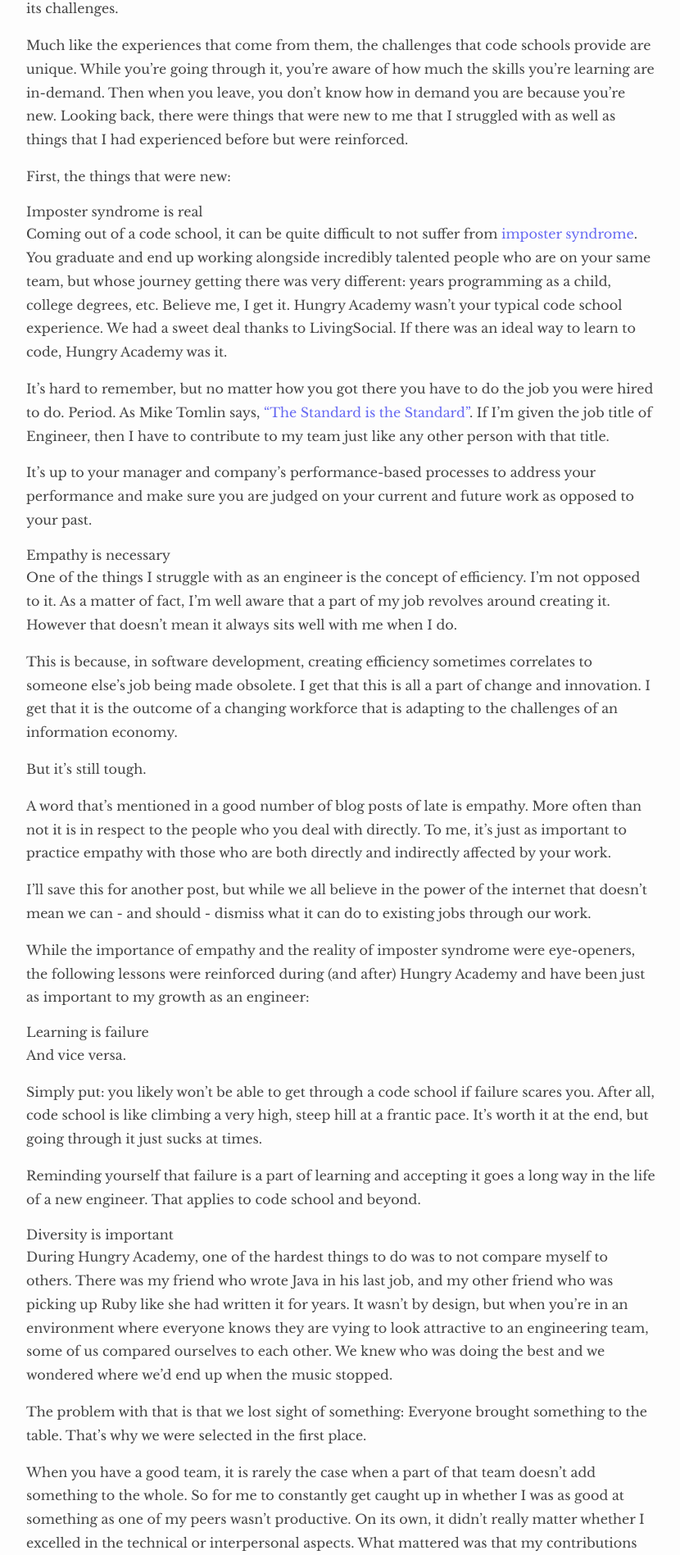
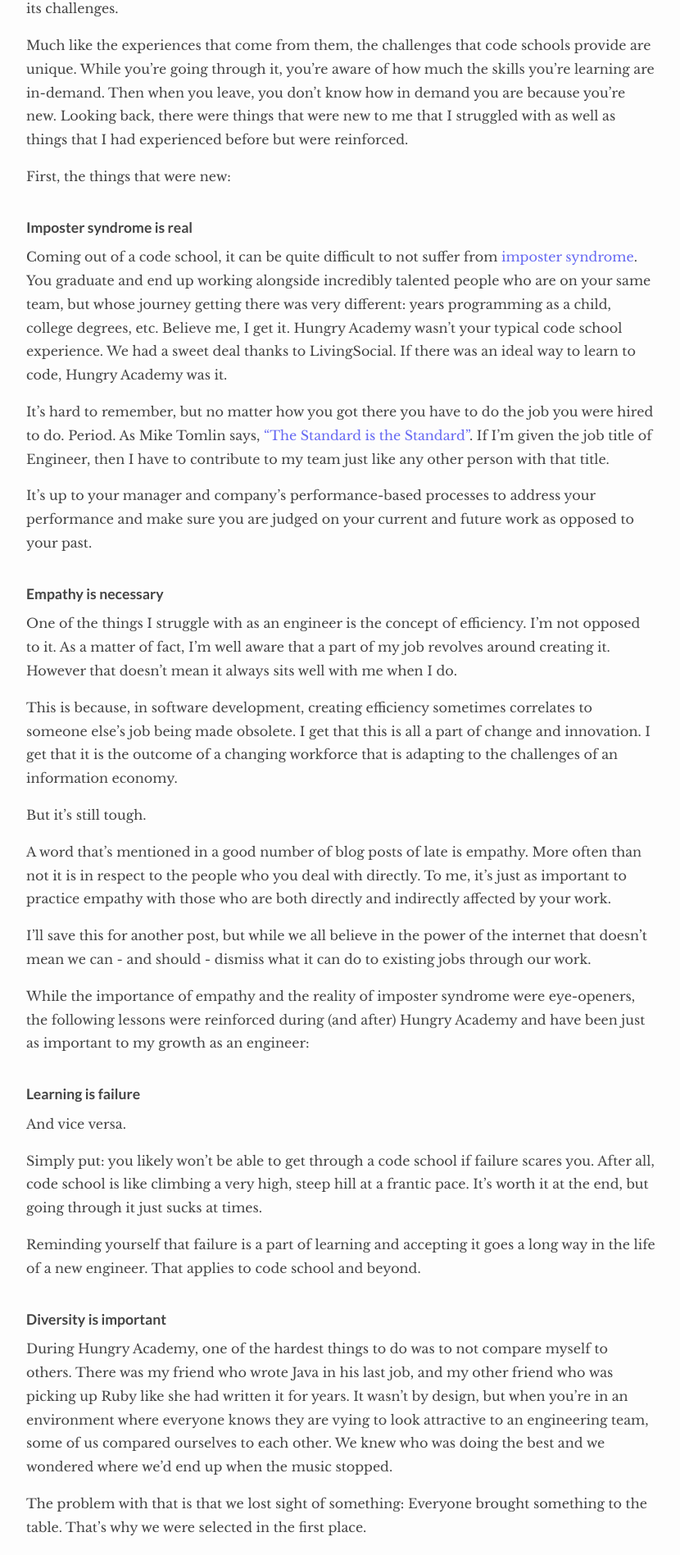
Before and after one commit to growingdevs/growingdevs.github.io, a Jekyll site: the page built from _posts/2014-10-28-after-code-school-career-part-two-software-boogaloo.md, in a window 1280 px wide. Shown: the part 1432-3329 px from the top of the page at 82% size, without its empty margins (224-1054 px from the left). Built offline with Jekyll 4.4.1, drawn with Linux system fonts in a browser that asks for light colours; Markdown is read by kramdown in place of the engine named in the settings.

Commit message:
Use h2 for headers

```diff
--- a/_posts/2014-10-28-after-code-school-career-part-two-software-boogaloo.md
+++ b/_posts/2014-10-28-after-code-school-career-part-two-software-boogaloo.md
@@ -34,7 +34,7 @@ Much like the experiences that come from them, the challenges that code schools
 
 First, the things that were new:
 
-#### Imposter syndrome is real
+## Imposter syndrome is real
 
 Coming out of a code school, it can be quite difficult to not suffer from [imposter syndrome](http://en.wikipedia.org/wiki/Impostor_syndrome). You graduate and end up working alongside incredibly talented people who are on your same team, but whose journey getting there was very different: years programming as a child, college degrees, etc. Believe me, I get it. Hungry Academy wasn't your typical code school experience. We had a sweet deal thanks to LivingSocial. If there was an ideal way to learn to code, Hungry Academy was it.
 
@@ -42,7 +42,7 @@ It's hard to remember, but no matter how you got there you have to do the job yo
 
 It's up to your manager and company's performance-based processes to address your performance and make sure you are judged on your current and future work as opposed to your past.
 
-#### Empathy is necessary
+## Empathy is necessary
 
 One of the things I struggle with as an engineer is the concept of efficiency. I'm not opposed to it. As a matter of fact, I'm well aware that a part of my job revolves around creating it. However that doesn't mean it always sits well with me when I do.
 
@@ -56,7 +56,7 @@ I'll save this for another post, but while we all believe in the power of the in
 
 While the importance of empathy and the reality of imposter syndrome were eye-openers, the following lessons were reinforced during (and after) Hungry Academy and have been just as important to my growth as an engineer:
 
-#### Learning is failure
+## Learning is failure
 
 And vice versa.
 
@@ -64,7 +64,7 @@ Simply put: you likely won't be able to get through a code school if failure sca
 
 Reminding yourself that failure is a part of learning and accepting it goes a long way in the life of a new engineer. That applies to code school and beyond.
 
-#### Diversity is important
+## Diversity is important
 
 During Hungry Academy, one of the hardest things to do was to not compare myself to others. There was my friend who wrote Java in his last job, and my other friend who was picking up Ruby like she had written it for years. It wasn't by design, but when you're in an environment where everyone knows they are vying to look attractive to an engineering team, some of us compared ourselves to each other. We knew who was doing the best and we wondered where we'd end up when the music stopped.
 
@@ -72,7 +72,7 @@ The problem with that is that we lost sight of something: Everyone brought somet
 
 When you have a good team, it is rarely the case when a part of that team doesn't add something to the whole. So for me to constantly get caught up in whether I was as good at something as one of my peers wasn't productive. On its own, it didn't really matter whether I excelled in the technical or interpersonal aspects. What mattered was that my contributions helped the team move forward in the best way possible.
 
-#### Balance is paramount
+## Balance is paramount
 
 Sometimes, to compensate for imposter syndrome you end up working around the clock. I know I do. If you can relate to that, do yourself a favor: stop reading this article. Go for a walk. Go call someone you care about. Do something.
 
```
